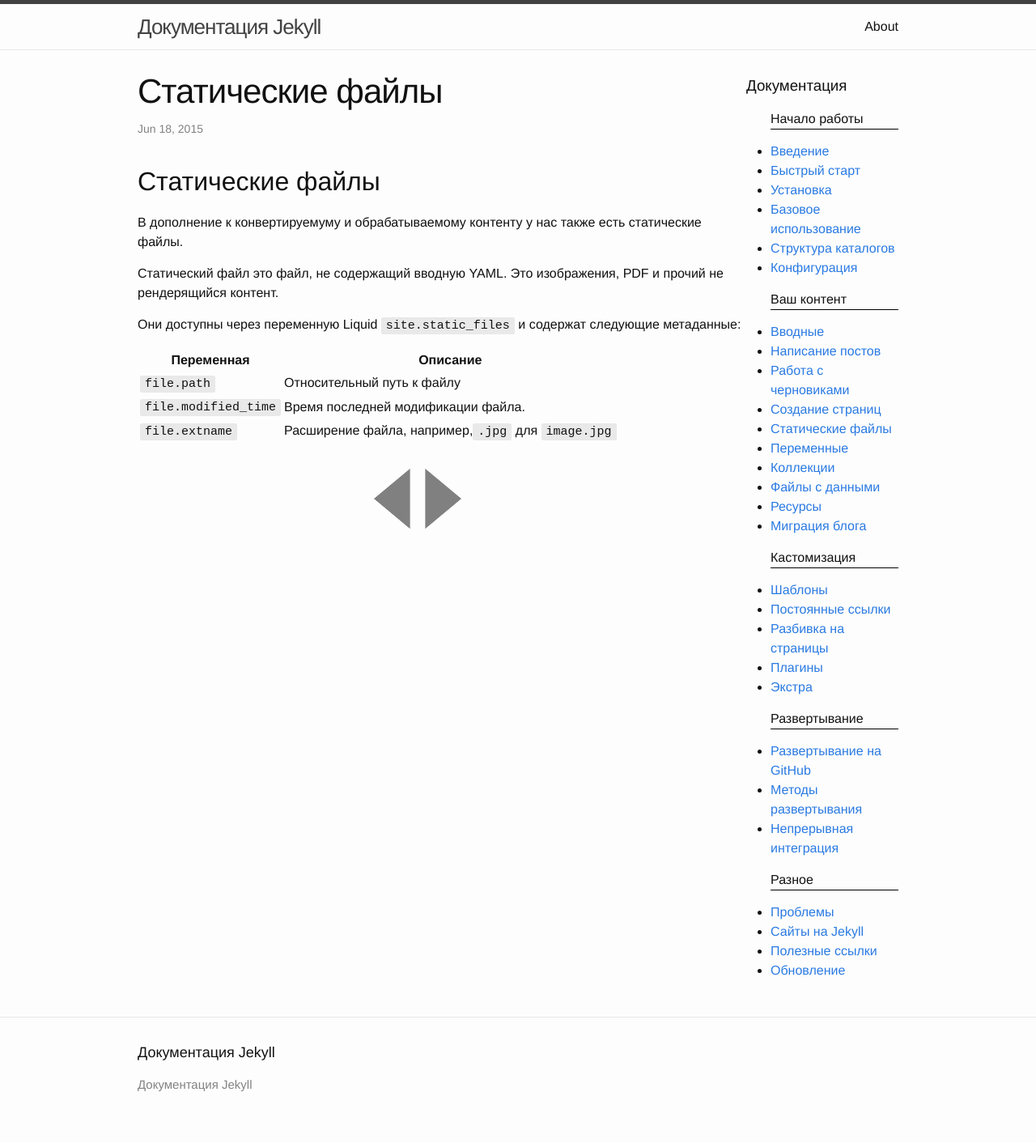
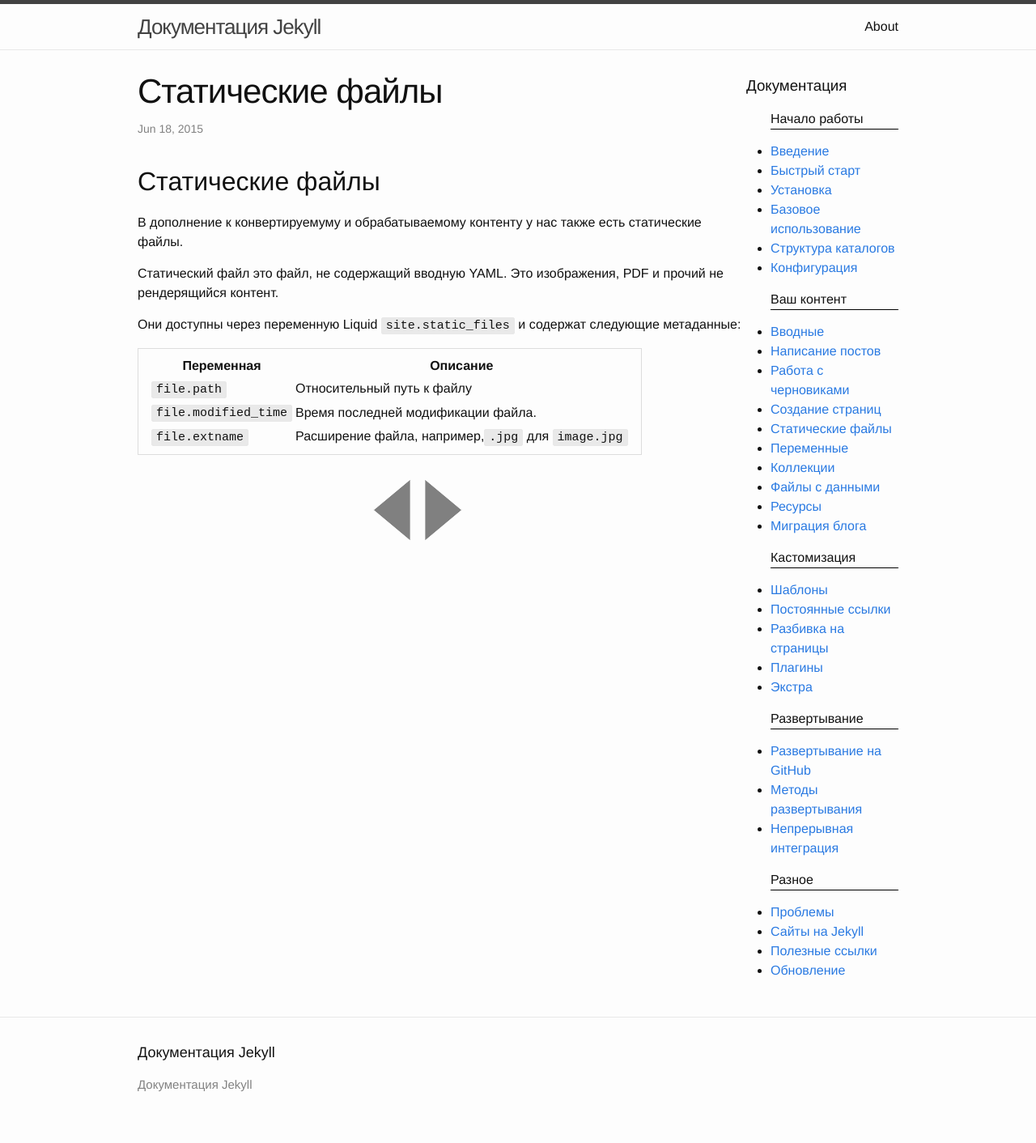
Before and after one commit to prgssr/prgssr.github.io, a Jekyll site: the page built from _documentation/11_static_files.markdown, in a window 1280 px wide. Shown: the whole page at 81% size. Built offline with Jekyll 4.4.1, drawn with Linux system fonts in a browser that asks for light colours.

Commit message:
Update _base.scss

```diff
--- a/_sass/_base.scss
+++ b/_sass/_base.scss
@@ -148,7 +148,13 @@
     }
 }
 
-
+/**
+ * Tables
+ */
+table {
+padding: 6px 13px;
+border: 1px solid #DDD;
+}
 
 /**
  * Wrapper
```
